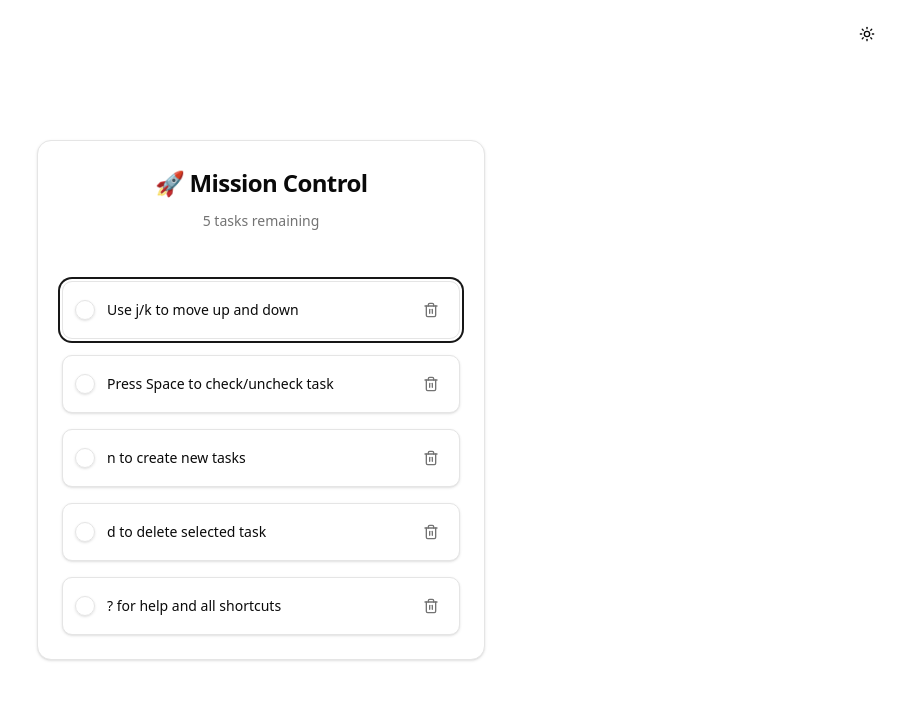
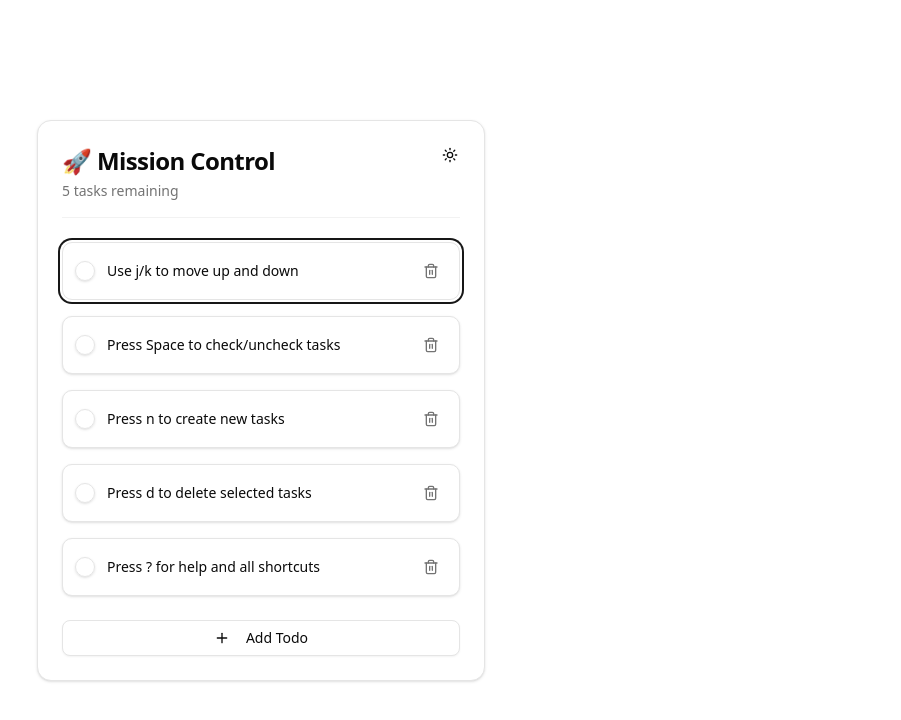
Before and after one commit to ankitnag0/todos, a Next.js app: page / in a window 1280 px wide. Shown: the top 720 px of the page, without its empty margins (379-1280 px from the left). Built offline with nearby package versions, Linux system fonts and the light colour scheme.

Commit message:
Improve UI/UX: Redesign heading section, enhance button layout, and standardize default todos

```diff
--- a/src/app/page.tsx
+++ b/src/app/page.tsx
@@ -7,6 +7,7 @@ import { AddTaskModal } from "@/components/add-task-modal";
 import { ModeToggle } from "@/components/mode-toggle";
 import { HelpModal } from "@/components/help-modal";
 import { EditTaskModal } from "@/components/edit-task-modal";
+import { AddTodoButton } from "@/components/add-todo-button";
 import { useKeyboardShortcuts } from "@/hooks/use-keyboard-shortcuts";
 import { getCycledTodoListName } from "@/lib/todo-list-names";
 
@@ -43,22 +44,22 @@ export default function Home() {
         },
         {
           id: "2",
-          title: "Press Space to check/uncheck task",
+          title: "Press Space to check/uncheck tasks",
           completed: false,
         },
         {
           id: "3",
-          title: "n to create new tasks",
+          title: "Press n to create new tasks",
           completed: false,
         },
         {
           id: "4",
-          title: "d to delete selected task",
+          title: "Press d to delete selected tasks",
           completed: false,
         },
         {
           id: "5",
-          title: "? for help and all shortcuts",
+          title: "Press ? for help and all shortcuts",
           completed: false,
         },
       ]);
@@ -112,22 +113,34 @@ export default function Home() {
   if (!isTodosLoaded) {
     return (
       <div className="min-h-screen bg-background p-4 flex items-center justify-center" tabIndex={-1}>
-        <ModeToggle />
         <div className="w-full max-w-md">
           <Card>
-            <CardHeader className="text-center p-6">
-              <CardTitle className="text-2xl h-9 flex items-center justify-center mb-2">
+            <CardHeader className="p-6 pb-4 relative">
+              <div className="absolute top-4 right-4">
+                <ModeToggle />
+              </div>
+              <div className="flex justify-between items-start gap-4">
+                <div className="flex-1 min-w-0">
+                  <CardTitle className="text-2xl mb-1 text-left">
                     <div className="h-7 bg-muted rounded w-52"></div>
                   </CardTitle>
-              <CardDescription className="h-6 flex items-center justify-center">
+                  <CardDescription className="text-left text-sm">
                     <span className="h-5 bg-muted rounded w-36 inline-block"></span>
                   </CardDescription>
+                </div>
+              </div>
             </CardHeader>
+            <div className="px-6 pt-0">
+              <div className="border-b border-border/50"></div>
+            </div>
             <CardContent className="p-6">
               <div className="space-y-4">
                 {[...Array(5)].map((_, i) => (
                   <div key={i} className="h-14 bg-muted rounded-lg"></div>
                 ))}
+              </div>
+              <div className="mt-6 flex justify-center">
+                <div className="h-9 rounded-md bg-muted"></div>
               </div>
             </CardContent>
           </Card>
@@ -138,17 +151,26 @@ export default function Home() {
 
   return (
     <div className="min-h-screen bg-background p-4 flex items-center justify-center" tabIndex={-1}>
-      <ModeToggle />
       <div className="w-full max-w-md">
         <Card>
-          <CardHeader className="text-center p-6">
-            <CardTitle className="text-2xl h-9 flex items-center justify-center mb-2">
+          <CardHeader className="p-6 pb-4 relative">
+            <div className="absolute top-4 right-4">
+              <ModeToggle />
+            </div>
+            <div className="flex justify-between items-start gap-4">
+              <div className="flex-1 min-w-0">
+                <CardTitle className="text-2xl mb-1 text-left truncate">
                   {isClient && todoListName ? todoListName : <span className="invisible">Placeholder</span>}
                 </CardTitle>
-            <CardDescription className="h-6 flex items-center justify-center">
+                <CardDescription className="text-left text-sm">
                   {isClient ? `${remainingTasks} ${remainingTasks === 1 ? 'task' : 'tasks'} remaining` : "Loading..."}
                 </CardDescription>
+              </div>
+            </div>
           </CardHeader>
+          <div className="px-6 pt-0">
+            <div className="border-b border-border/50"></div>
+          </div>
           <CardContent className="p-6">
             <TodoList
               todos={todos}
@@ -175,6 +197,9 @@ export default function Home() {
               selectedTaskIndex={selectedTaskIndex}
               className="space-y-4"
             />
+            <div className="mt-6 flex justify-center">
+              <AddTodoButton onClick={() => setIsAddModalOpen(true)} />
+            </div>
           </CardContent>
         </Card>
       </div>
--- /dev/null
+++ b/src/components/add-todo-button.tsx
@@ -0,0 +1,24 @@
+"use client"
+
+import * as React from "react"
+import { Plus } from "lucide-react"
+
+import { Button } from "@/components/ui/button"
+
+interface AddTodoButtonProps {
+  onClick: () => void
+}
+
+export function AddTodoButton({ onClick }: AddTodoButtonProps) {
+  return (
+    <Button
+      variant="outline"
+      onClick={onClick}
+      aria-label="Add todo"
+      className="w-full border border-border"
+    >
+      <Plus className="h-4 w-4 mr-2" />
+      Add Todo
+    </Button>
+  )
+}
--- a/src/components/help-modal.tsx
+++ b/src/components/help-modal.tsx
@@ -29,6 +29,20 @@ export function HelpModal({ isOpen, onClose }: HelpModalProps) {
     document.addEventListener("keydown", handleEscape)
     return () => document.removeEventListener("keydown", handleEscape)
   }, [onClose])
+
+  // Handle 'q' key to close the modal (secret feature)
+  React.useEffect(() => {
+    const handleQKey = (e: KeyboardEvent) => {
+      // Only close with 'q' when the help modal is open
+      if (isOpen && e.key === "q") {
+        e.preventDefault()
+        onClose()
+      }
+    }
+
+    document.addEventListener("keydown", handleQKey)
+    return () => document.removeEventListener("keydown", handleQKey)
+  }, [isOpen, onClose])
 
   const shortcuts = [
     { key: "j", description: "Navigate down" },
--- a/src/components/mode-toggle.tsx
+++ b/src/components/mode-toggle.tsx
@@ -19,7 +19,6 @@ export function ModeToggle() {
       size="icon"
       onClick={toggleTheme}
       aria-label="Toggle theme"
-      className="absolute top-4 right-4"
     >
       <Sun className="h-5 w-5 rotate-0 scale-100 transition-all dark:-rotate-90 dark:scale-0" />
       <Moon className="absolute h-5 w-5 rotate-90 scale-0 transition-all dark:rotate-0 dark:scale-100" />
```
Lines whose indentation alone changed are shown as unchanged.
